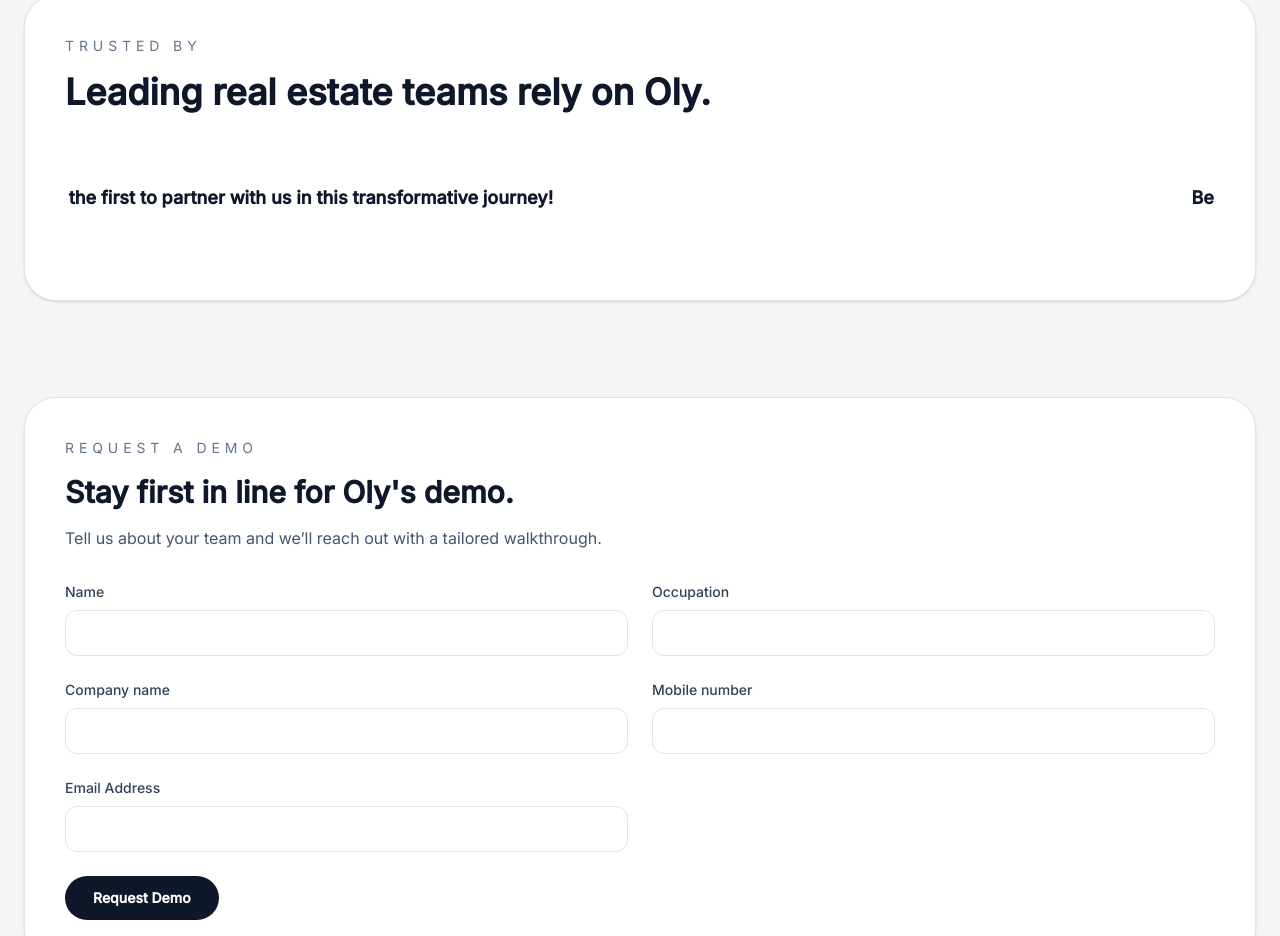
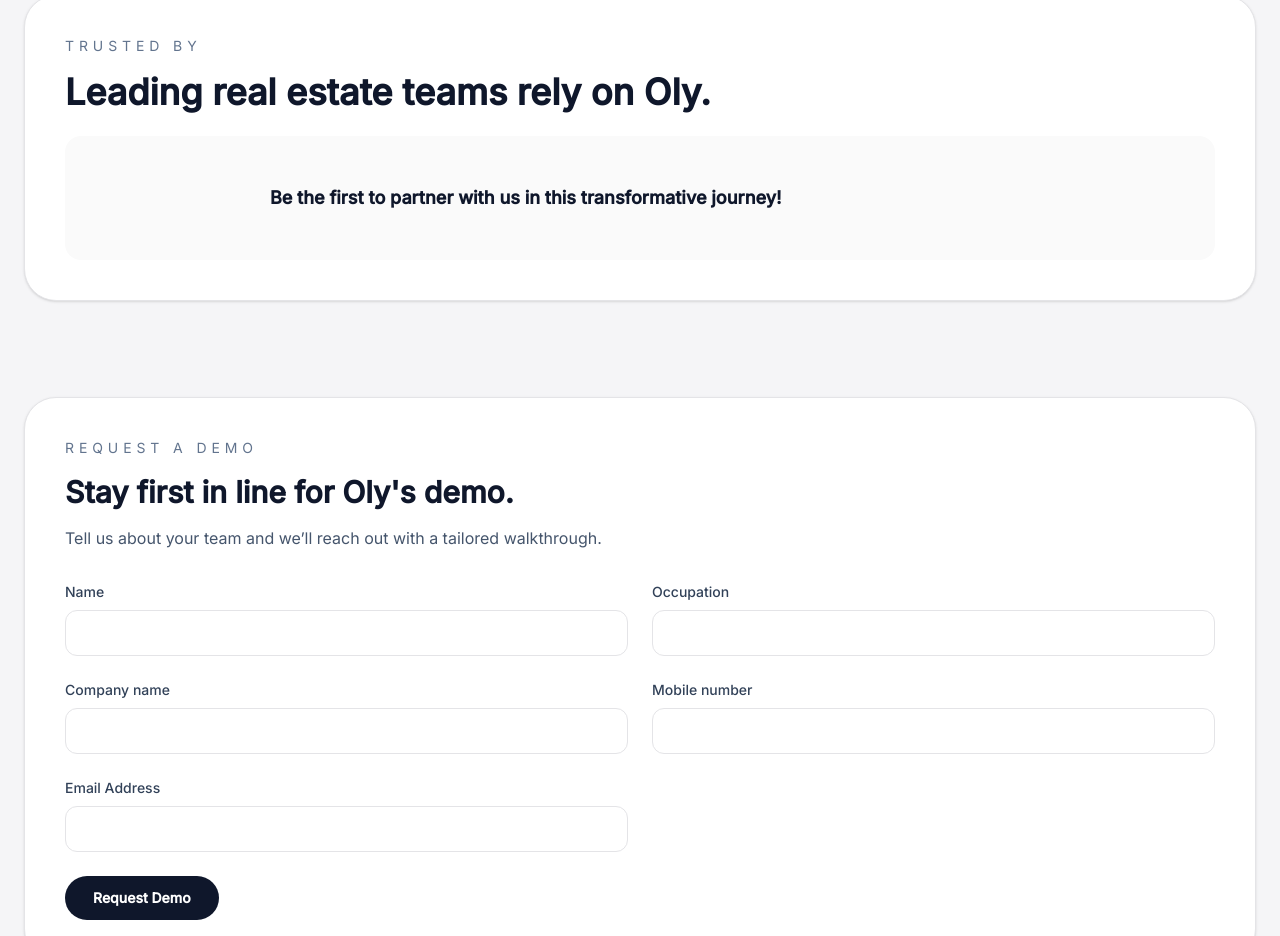
Before and after one commit to Oly-ai-Sales-Agent/company-profile-nextjs, a Next.js app: page / in a window 1280 px wide. Shown: the part 1230-2166 px from the top of the page. Built offline with nearby package versions, Linux system fonts and the light colour scheme.

Commit message:
Change background color and animation duration

```diff
--- a/src/components/TrustedCompaniesCarousel.tsx
+++ b/src/components/TrustedCompaniesCarousel.tsx
@@ -15,7 +15,7 @@ export function TrustedCompaniesCarousel() {
       </div>
 
       <div
-        className="overflow-hidden rounded-2xl bg-white"
+        className="overflow-hidden rounded-2xl bg-zinc-50"
         onMouseEnter={() => setIsHovered(true)}
         onMouseLeave={() => setIsHovered(false)}
       >
@@ -30,7 +30,7 @@ export function TrustedCompaniesCarousel() {
           }
 
           .carousel-container {
-            animation: scroll-right 10s linear ${isHovered ? "paused" : "running"} infinite;
+            animation: scroll-right 30s linear ${isHovered ? "paused" : "running"} infinite;
             animation-timing-function: linear;
           }
         `}</style>
```
